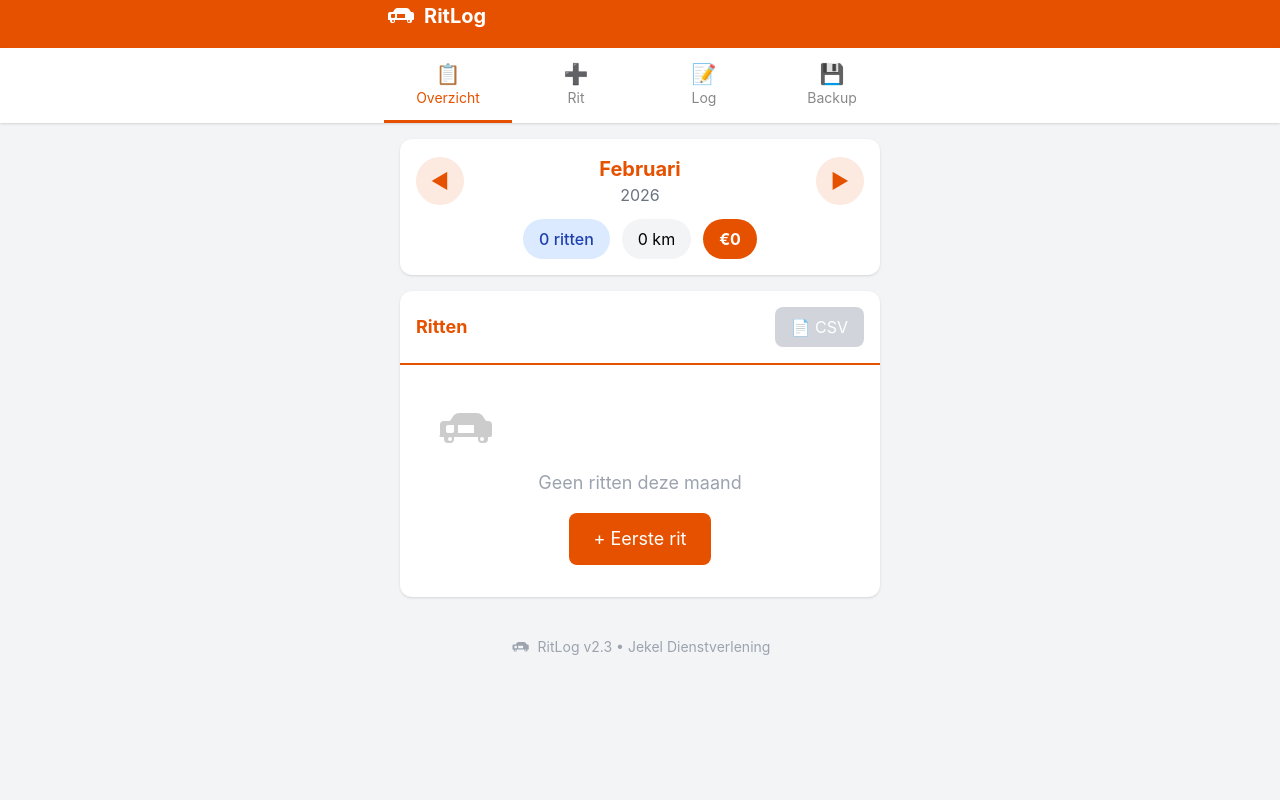
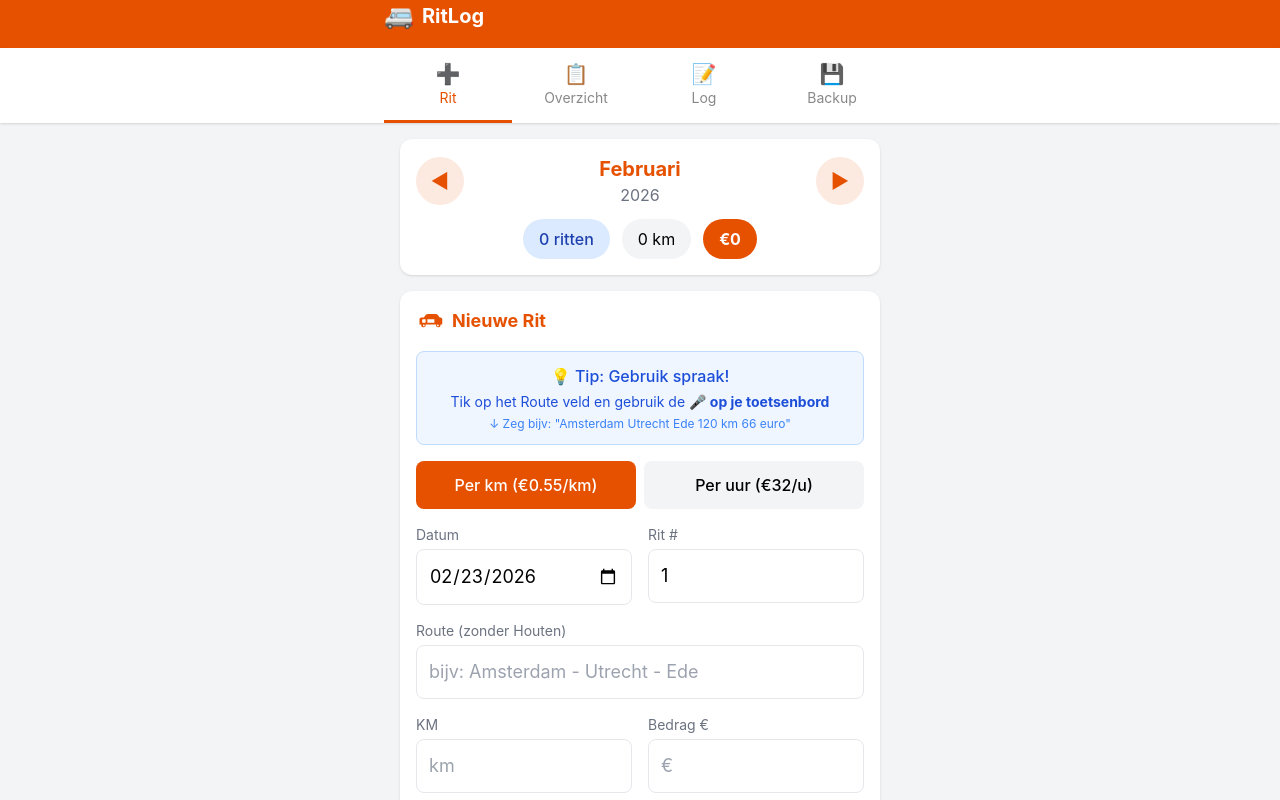
Before and after one commit to hjekel/ritlog, a React (Vite) app: page / in a window 1280 px wide. Shown: the top 800 px of the page. Built offline with nearby package versions, Linux system fonts and the light colour scheme.

Commit message:
Update App.jsx tp V2.4
Emoji 🚐 in header voor betere zichtbaarheid, Rit tab nu eerste (app opent direct op invoer), tabvolgorde aangepast

```diff
--- a/src/App.jsx
+++ b/src/App.jsx
@@ -68,7 +68,7 @@ export default function RitLogApp() {
   const [logboek, setLogboek] = useState([]);
   const [huidigeMaand, setHuidigeMaand] = useState(new Date().getMonth());
   const [huidigJaar, setHuidigJaar] = useState(new Date().getFullYear());
-  const [view, setView] = useState('overzicht');
+  const [view, setView] = useState('invoer');
   const [isListening, setIsListening] = useState(false);
   const [transcript, setTranscript] = useState('');
   const [loading, setLoading] = useState(true);
@@ -350,7 +350,7 @@ export default function RitLogApp() {
       <div style={{background: primaryColor, paddingTop: 'env(safe-area-inset-top, 0px)'}} className="text-white p-4">
         <div className="flex justify-between items-center max-w-lg mx-auto">
           <div className="flex items-center gap-2">
-            <CaddyIcon size={32} color="white" />
+            <span className="text-2xl">🚐</span>
             <span className="font-bold text-xl">RitLog</span>
           </div>
           {saveStatus && <span className="text-sm bg-white/20 px-2 py-1 rounded">{saveStatus}</span>}
@@ -361,8 +361,8 @@ export default function RitLogApp() {
       <div className="bg-white shadow">
         <div className="flex max-w-lg mx-auto">
           {[
+            {id: 'invoer', icon: '➕', label: 'Rit'},
             {id: 'overzicht', icon: '📋', label: 'Overzicht'},
-            {id: 'invoer', icon: '➕', label: 'Rit'},
             {id: 'log', icon: '📝', label: 'Log'},
             {id: 'backup', icon: '💾', label: 'Backup'}
           ].map(tab => (
@@ -623,7 +623,7 @@ export default function RitLogApp() {
 
       <div className="text-center py-6 text-sm text-gray-400 flex items-center justify-center gap-2">
         <CaddyIcon size={20} color="#9ca3af" />
-        <span>RitLog v2.3 • Jekel Dienstverlening</span>
+        <span>RitLog v2.4 • Jekel Dienstverlening</span>
       </div>
     </div>
   );
```
